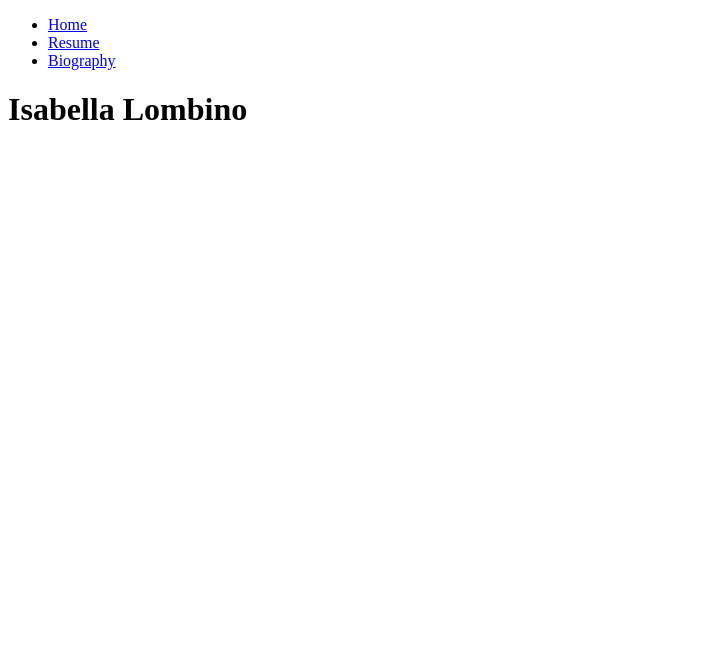
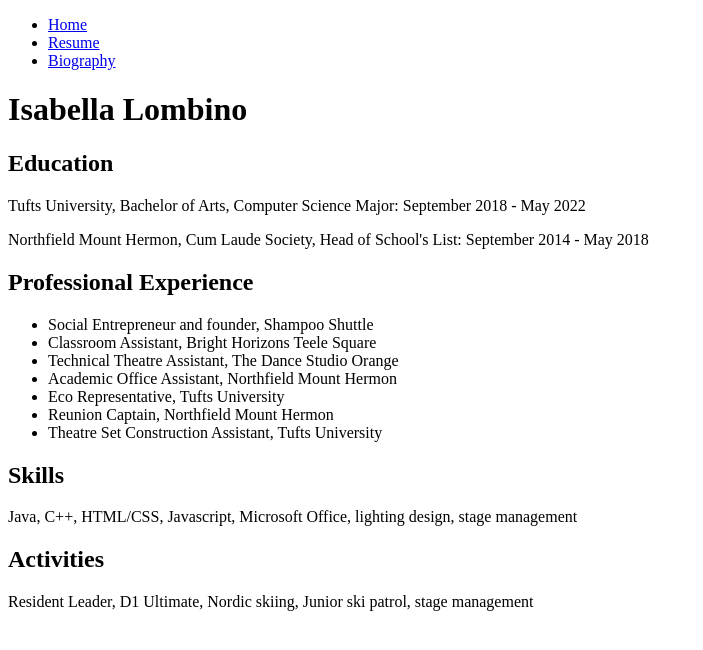
Before and after one commit to 9isabella/9isabella.github.io, a plain HTML site: page resume.html in a window 1280 px wide. Shown: the whole page, without its empty margins (0-703 px from the left). Drawn offline with Linux system fonts and the light colour scheme.

Commit message:
Outlined resume

```diff
--- a/resume.html
+++ b/resume.html
@@ -18,5 +18,44 @@
                 Isabella Lombino
             </h1>
 
+            <h2>
+                Education
+            </h2>
+            <p>
+                Tufts University, Bachelor of Arts, Computer Science Major: September 2018 - May 2022
+            </p>
+            <p>
+                Northfield Mount Hermon, Cum Laude Society, Head of School's List: September 2014 - May 2018
+            </p>
+
+            <h2>
+                Professional Experience
+            </h2>
+            <ul>
+                <li>Social Entrepreneur and founder, Shampoo Shuttle</li>
+                <li>Classroom Assistant, Bright Horizons Teele Square</li>
+                <li>Technical Theatre Assistant, The Dance Studio Orange</li>
+                <li>Academic Office Assistant, Northfield Mount Hermon</li>
+                <li>Eco Representative, Tufts University</li>
+                <li>Reunion Captain, Northfield Mount Hermon</li>
+                <li>Theatre Set Construction Assistant, Tufts University</li>
+            </ul>
+
+            <h2>
+                Skills
+            </h2>
+            <p>
+                Java, C++, HTML/CSS, Javascript, Microsoft Office, lighting design, stage management
+            </p>
+
+
+            <h2>
+                Activities
+            </h2>
+            <p>
+                Resident Leader, D1 Ultimate, Nordic skiing, Junior ski patrol, stage management
+            </p>
+
+
         </body>
 </html>
```
